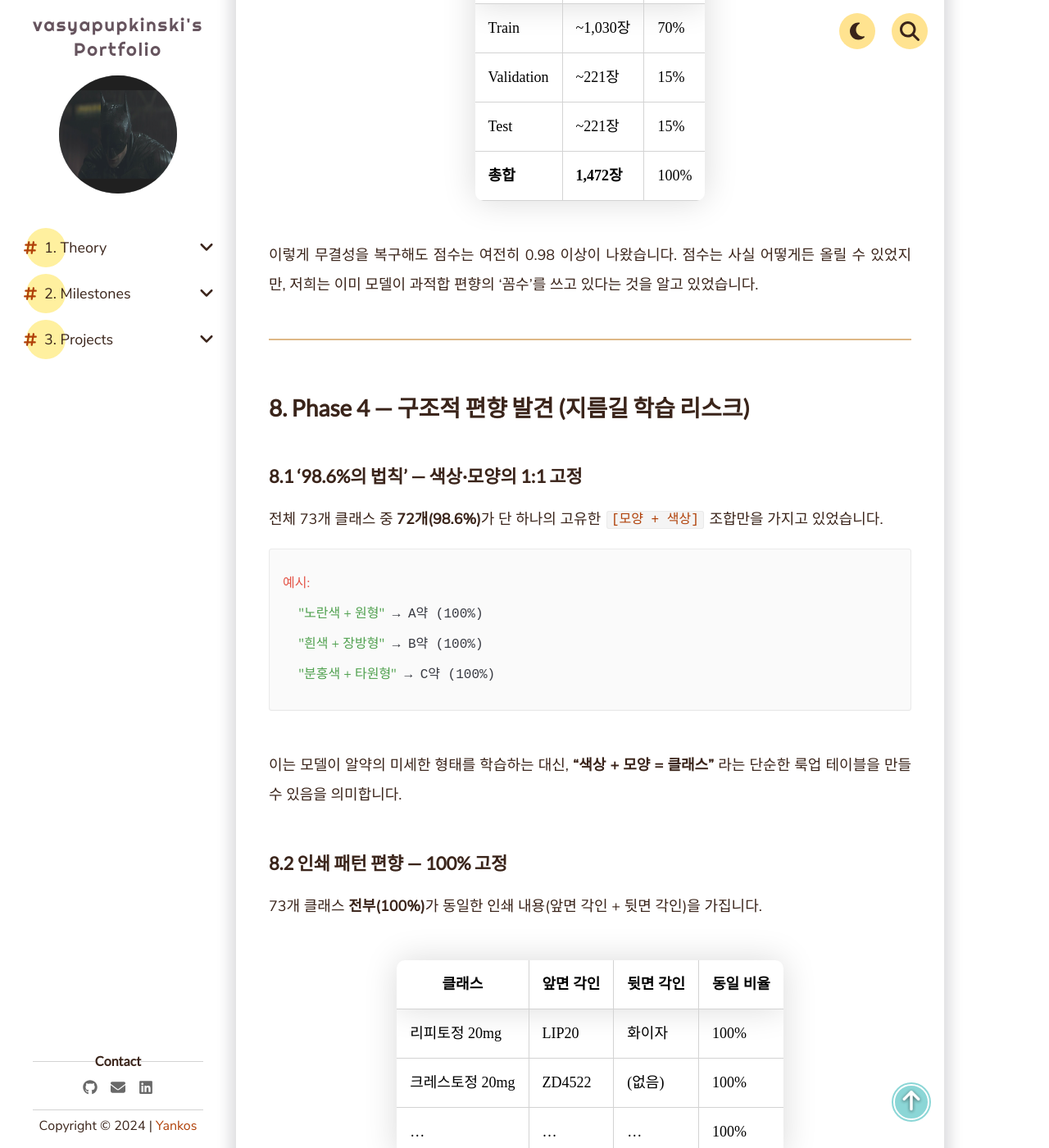
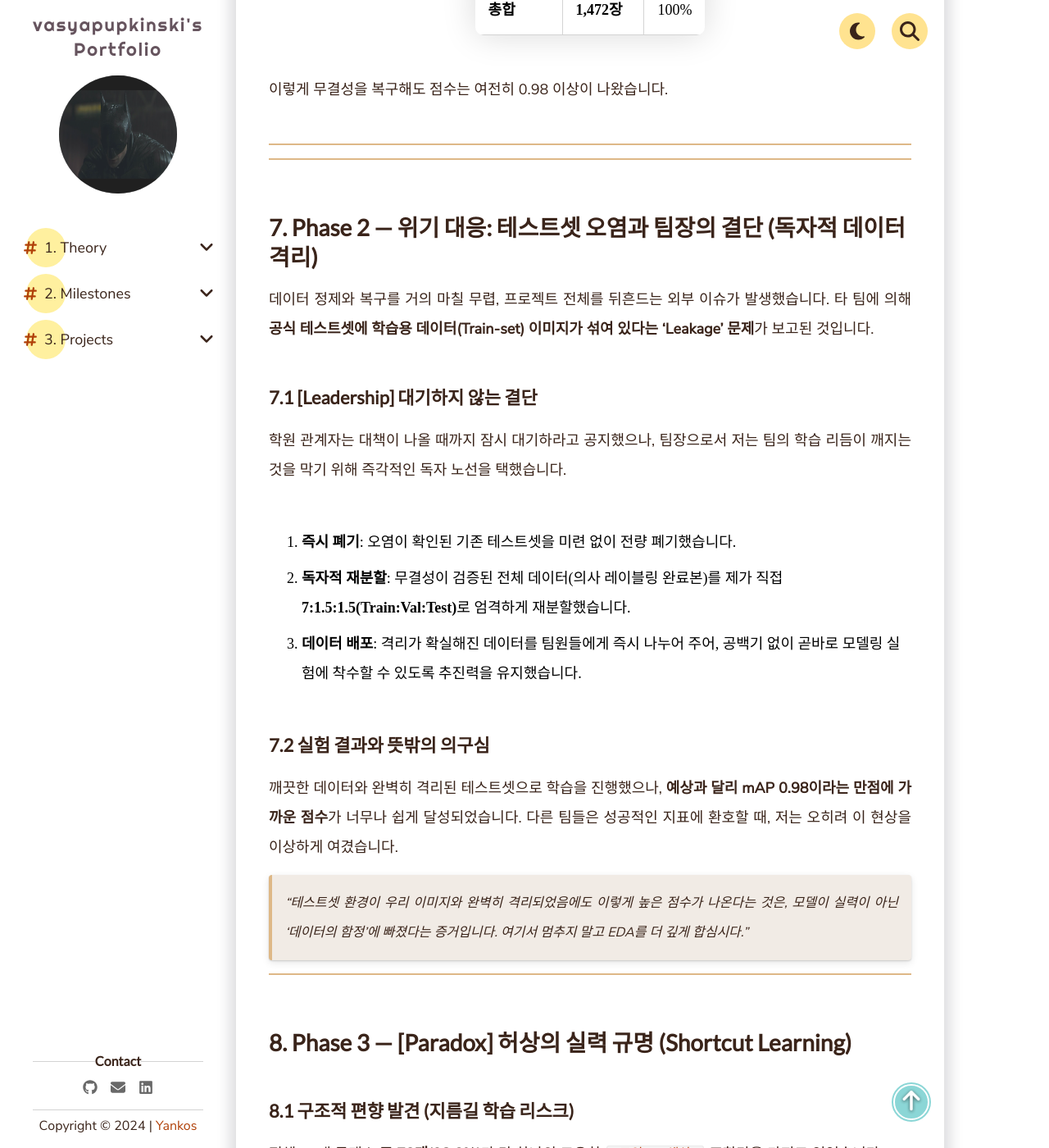
Before and after one commit to vasyapupkinski/vasyapupkinski.github.io, a Jekyll site: the page built from _pages/3. Projects/Team Projects/pill-detection.md, in a window 1280 px wide and 1400 px high, scrolled down 10141 px. Shown: the whole window at 82% size. Built offline with Jekyll 4.4.1, drawn with Linux system fonts in a browser that asks for light colours; comment, search, counter and statistics services are not loaded; some of the changed text lies outside the part shown.

Commit message:
docs: restructure pill-detection.md into chronological STAR narrative with zero data loss

```diff
--- a/_pages/3. Projects/Team Projects/pill-detection.md
+++ b/_pages/3. Projects/Team Projects/pill-detection.md
@@ -61,7 +61,7 @@ order: 1
 
 ---
 
-## 4. Phase 1 — 데이터 통합 및 기초 프로파일링
+## 4. Phase 1 — 데이터 무결성 기초 공사 및 실전 복구 (GIGO 방어)
 
 ### 4.1 파편화된 어노테이션 통합
 
@@ -132,12 +132,8 @@ master_data = defaultdict(lambda: {
 
 ---
 
-## 6. 위기 대응 — 팀장으로서의 의사결정
-
-Phase 3에서 드러난 이 치명적인 결함들에 대해, 팀장으로서 결단을 내려야 했습니다.
-
-### 6.1 [Task] 데이터 오염 복구 및 오디팅(Auditing) 체계 구축
-전체 데이터의 **57%가 오염(누락)**되었다는 사실을 발견한 시점에서, 저는 단순히 점수를 올리는 경쟁을 멈추고 **데이터 무결성 복구와 일반화 성능 확보**를 최우선 과제(Task)로 설정했습니다.
+### 6.1 [Task] 데이터 무결성 복구 의사결정
+전체 데이터의 **57%가 오염(누락)**되었다는 사실을 발견한 시점에서, **"Garbage In, Garbage Out(GIGO)"**을 방지하는 것을 최우선 과제로 설정했습니다. 모델의 복잡도보다 학습 데이터의 기초적인 무결성을 확보하는 것이 실전 모델링의 가장 강력한 베이스라인이 될 것이라 판단했습니다.
 
 | 선택지 | 장점 | 단점 |
 |---|---|---|
@@ -153,13 +149,10 @@ Phase 3에서 드러난 이 치명적인 결함들에 대해, 팀장으로서
 
 ### 6.2 팀 역할 재분배
 
-의사 레이블링 작업은 **3명(이승완, 오현민, 최준영)**이 공동 수행하여 교차 검증하고, 나머지 인력은 모델링 실험을 병행할 수 있도록 공정을 분할했습니다.
+의사 레이블링 작업은 **3명(이승완, 오현민, 최준영)**이 공동 수행하여 교차 검증하고, 나머지 인력은 모델링 실험을 병합할 수 있도록 공정을 분할했습니다.
 
----
-
-## 7. Phase 3 — 데이터 파이프라인 구축
-
-의사결정에 따라 다음과 같이 **[Action] 의사 레이블링 (Pseudo-Labeling) 파이프라인**을 기획 및 구현했습니다. 단순히 오류 데이터를 버려 학습 데이터가 반 토막 나는 위기를 기회로 전환하여, 정상 데이터로 베이스라인 학습 후 오류 데이터의 라벨을 자율적으로 복원하는 정밀 공정을 단행했습니다.
+## 6. [Action] 의사 레이블링 (Pseudo-Labeling) 및 무결성 확보
+ 의사결정에 따라 다음과 같이 파이프라인을 구현했습니다. 정상 데이터로 베이스라인 학습 후 오류 데이터의 라벨을 자율적으로 복원하는 정밀 공정을 단행했습니다.
 
 ![데이터 파이프라인 워크플로우: 정상 데이터와 프로세스를 거쳐 복원된 데이터를 하나로 결합하여 무결성을 확보함](/assets/images/projects/pill-detection/data-pipeline-final.png)
 <br>
@@ -175,13 +168,33 @@ Phase 3에서 드러난 이 치명적인 결함들에 대해, 팀장으로서
 | Test | ~221장 | 15% |
 | **총합** | **1,472장** | 100% |
 
-이렇게 무결성을 복구해도 점수는 여전히 0.98 이상이 나왔습니다. 점수는 사실 어떻게든 올릴 수 있었지만, 저희는 이미 모델이 과적합 편향의 '꼼수'를 쓰고 있다는 것을 알고 있었습니다.
+이렇게 무결성을 복구해도 점수는 여전히 0.98 이상이 나왔습니다.
 
 ---
 
-## 8. Phase 4 — 구조적 편향 발견 (지름길 학습 리스크)
+---
 
-### 8.1 '98.6%의 법칙' — 색상·모양의 1:1 고정
+## 7. Phase 2 — 위기 대응: 테스트셋 오염과 팀장의 결단 (독자적 데이터 격리)
+
+데이터 정제와 복구를 거의 마칠 무렵, 프로젝트 전체를 뒤흔드는 외부 이슈가 발생했습니다. 타 팀에 의해 **공식 테스트셋에 학습용 데이터(Train-set) 이미지가 섞여 있다는 'Leakage' 문제**가 보고된 것입니다.
+
+### 7.1 [Leadership] 대기하지 않는 결단
+학원 관계자는 대책이 나올 때까지 잠시 대기하라고 공지했으나, 팀장으로서 저는 팀의 학습 리듬이 깨지는 것을 막기 위해 즉각적인 독자 노선을 택했습니다.
+
+1.  **즉시 폐기**: 오염이 확인된 기존 테스트셋을 미련 없이 전량 폐기했습니다.
+2.  **독자적 재분할**: 무결성이 검증된 전체 데이터(의사 레이블링 완료본)를 제가 직접 **7:1.5:1.5(Train:Val:Test)**로 엄격하게 재분할했습니다.
+3.  **데이터 배포**: 격리가 확실해진 데이터를 팀원들에게 즉시 나누어 주어, 공백기 없이 곧바로 모델링 실험에 착수할 수 있도록 추진력을 유지했습니다.
+
+### 7.2 실험 결과와 뜻밖의 의구심
+깨끗한 데이터와 완벽히 격리된 테스트셋으로 학습을 진행했으나, **예상과 달리 mAP 0.98이라는 만점에 가까운 점수**가 너무나 쉽게 달성되었습니다. 다른 팀들은 성공적인 지표에 환호할 때, 저는 오히려 이 현상을 이상하게 여겼습니다.
+
+> *"테스트셋 환경이 우리 이미지와 완벽히 격리되었음에도 이렇게 높은 점수가 나온다는 것은, 모델이 실력이 아닌 '데이터의 함정'에 빠졌다는 증거입니다. 여기서 멈추지 말고 EDA를 더 깊게 합심시다."*
+
+---
+
+## 8. Phase 3 — [Paradox] 허상의 실력 규명 (Shortcut Learning)
+
+### 8.1 구조적 편향 발견 (지름길 학습 리스크)
 
 전체 73개 클래스 중 **72개(98.6%)**가 단 하나의 고유한 `[모양 + 색상]` 조합만을 가지고 있었습니다.
 
@@ -260,7 +271,9 @@ Phase 3에서 드러난 이 치명적인 결함들에 대해, 팀장으로서
 > **결론**: 기존의 "mAP 0.99"라는 수치는 데이터 편향에 의한 결과였습니다. 심층적인 코드 리뷰를 통해, 이 모델은 실전에서 알약을 유연하게 탐지하는 AI가 아니라 **"완벽히 통제된 배경/조명 아래에서 특정 픽셀 크기와 텍스트만 암기하는 기계"**로 과적합(Overfitting)되었음을 규명해 냈습니다.
 
 
-## 10. 증강 엔지니어링 (편향 대응 전략)
+---
+
+## 9. Phase 4 — 증강 엔지니어링 (편향 대응 전략)
 
 따라서 본격적인 모델링 전, 앞서 규명된 구조적 편향(고정된 배경과 각인 암기 등)을 강제적으로 깨뜨리기 위한 **공격적 증강 전략**부터 설계했습니다:
 
```
Also changed, not shown: other parts of _pages/3. Projects/Team Projects/pill-detection.md (+10 -8 lines).
